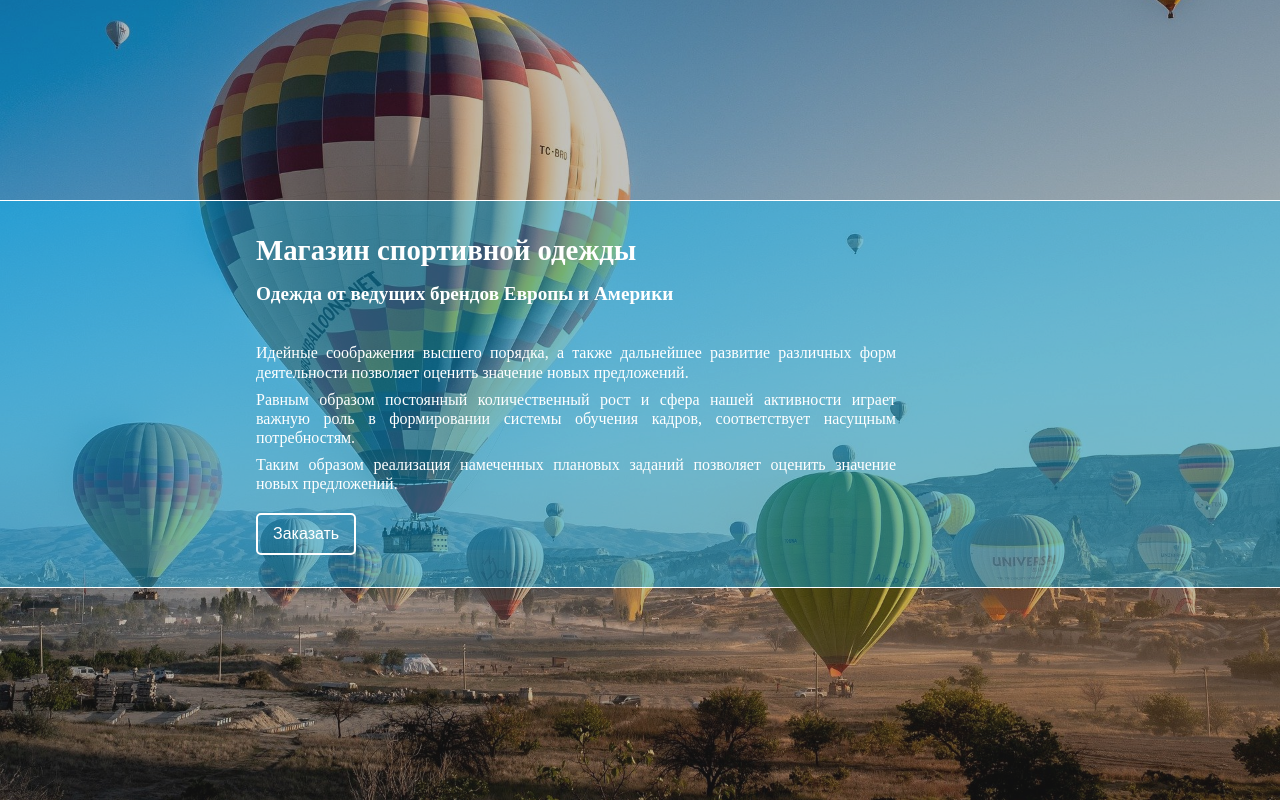
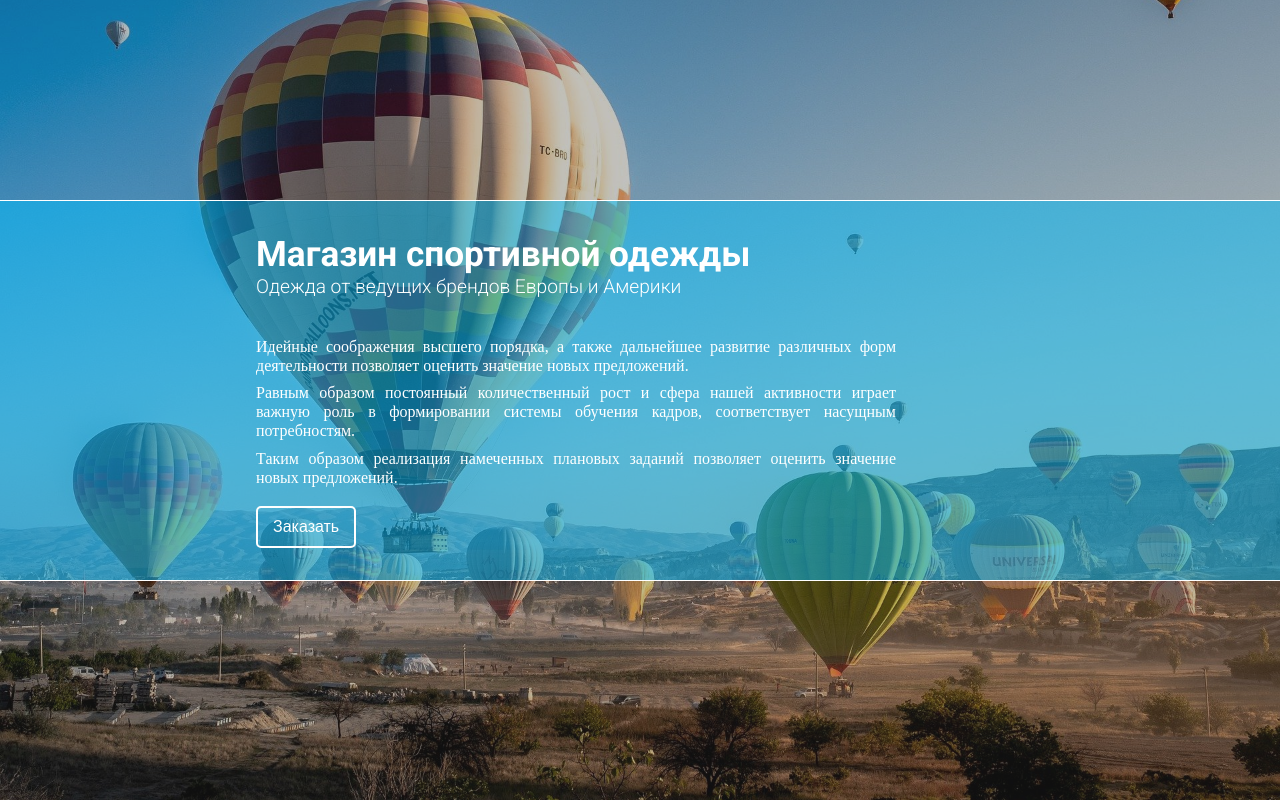
Before and after one commit to SergeyLebidko/clip_slider, a React (Create React App) app: page / in a window 1280 px wide. Built offline with nearby package versions, Linux system fonts and the light colour scheme.

Commit message:
Правка стилей

```diff
--- a/src/components/Slide/Slide.scss
+++ b/src/components/Slide/Slide.scss
@@ -1,3 +1,5 @@
+@import url('https://fonts.googleapis.com/css2?family=Roboto:wght@300;700&display=swap');
+
 .slide {
   position: absolute;
   top: 0;
@@ -31,11 +33,14 @@
     border-bottom: 1px solid white;
 
     h1 {
-      font-size: 1.8em;
-      margin-bottom: 0.5em;
+      font-family: 'Roboto', sans-serif;
+      font-weight: 700;
+      font-size: 2.2em;
     }
 
     h3 {
+      font-family: 'Roboto', sans-serif;
+      font-weight: 300;
       font-size: 1.2em;
       margin-bottom: 2em;
     }
@@ -68,21 +73,21 @@
 }
 
 .preset_1 {
-  background-color: rgba(0, 191, 255, 0.4);
+  background-color: rgba(0, 191, 255, 0.5);
 }
 
 .preset_2 {
-  background-color: rgba(255, 69, 0, 0.4);
+  background-color: rgba(255, 69, 0, 0.5);
 }
 
 .preset_3 {
-  background-color: rgba(50, 205, 50, 0.4);
+  background-color: rgba(255, 215, 0, 0.5);
 }
 
 .preset_4 {
-  background-color: rgba(0, 128, 128, 0.4);
+  background-color: rgba(0, 128, 128, 0.5);
 }
 
 .preset_5 {
-  background-color: rgba(105, 105, 105, 0.4);
+  background-color: rgba(105, 105, 105, 0.5);
 }
--- a/src/components/Slider/Slider.js
+++ b/src/components/Slider/Slider.js
@@ -32,8 +32,8 @@ function Slider() {
 
     return (
         <div className="slider">
-            <Slide {...SLIDER_DATA[getNextSlideIndex(slide)]}/>
-            <Slide {...SLIDER_DATA[slide]} pattern={PATTERN_DATA[pattern]}/>
+            <Slide key="next" {...SLIDER_DATA[getNextSlideIndex(slide)]}/>
+            <Slide key="current" {...SLIDER_DATA[slide]} pattern={PATTERN_DATA[pattern]}/>
         </div>
     );
 }
```
